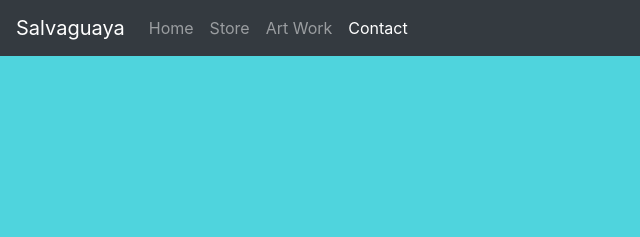
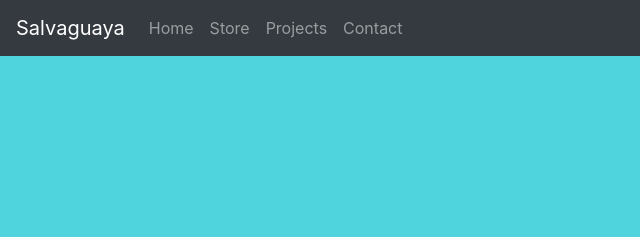
Before and after one commit to Salvaguaya/Salvaguaya.github.io, a plain HTML site: page index.html in a window 1280 px wide. Shown: the top 237 px of the page, 0-640 px from the left. Drawn offline with nearby package versions, Linux system fonts and the light colour scheme.

Commit message:
Changes "Art Work" to Projects

```diff
--- a/index.html
+++ b/index.html
@@ -56,10 +56,10 @@
                 <li class="nav-item">
                     <a class="nav-link" href="store.html">Store</a>
                 </li>
-                <li class="nav-item ">
-                    <a class="nav-link" href="art.html">Art Work</a>
+                <li class="nav-item">
+                    <a class="nav-link" href="projects.html">Projects</a>
                 </li>
-                <li class="nav-item active">
+                <li class="nav-item">
                     <a class="nav-link" href="contact.html">Contact</a>
                 </li>
             </ul>
```
Also changed, not shown: contact.html (+1 -1 lines), projects.html (renamed from art.html, +1 -1 lines), store.html (+1 -1 lines).
